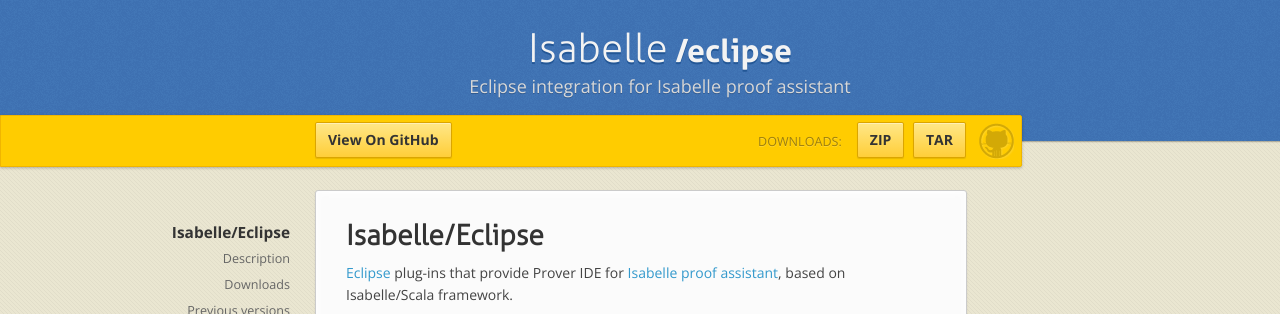
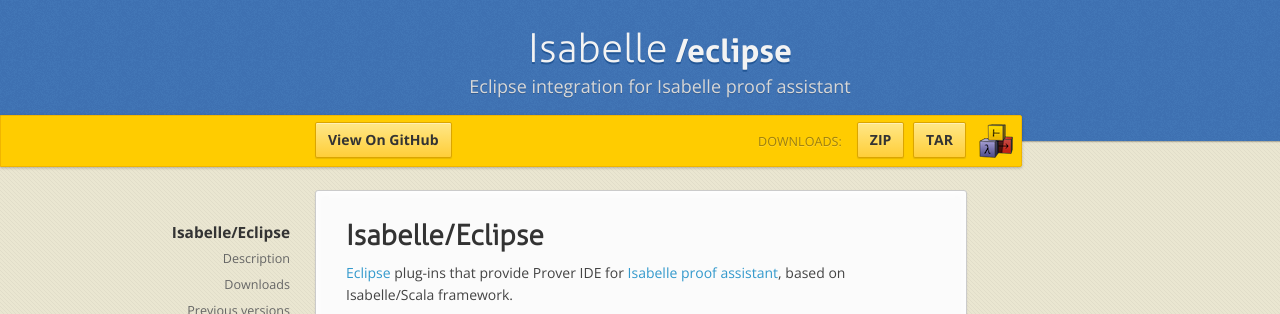
Before and after one commit to andriusvelykis/isabelle-eclipse, a Jekyll site: the page built from index.md, in a window 1280 px wide. Shown: the top 314 px of the page. Built offline with Jekyll 4.4.1, drawn with Linux system fonts in a browser that asks for light colours; nearby versions of some CDN libraries.

Commit message:
using Isabelle logo

```diff
--- a/stylesheets/styles.css
+++ b/stylesheets/styles.css
@@ -778,7 +778,7 @@
   right: 7px;
   top: 7px;
   display: block;
-  background: url(../images/octocat-logo.png);
+  background: url(../images/isabelle36.png);
 }
 
 section {
```
Also changed, not shown: images/isabelle36.png (added), images/octocat-logo.png (deleted).
